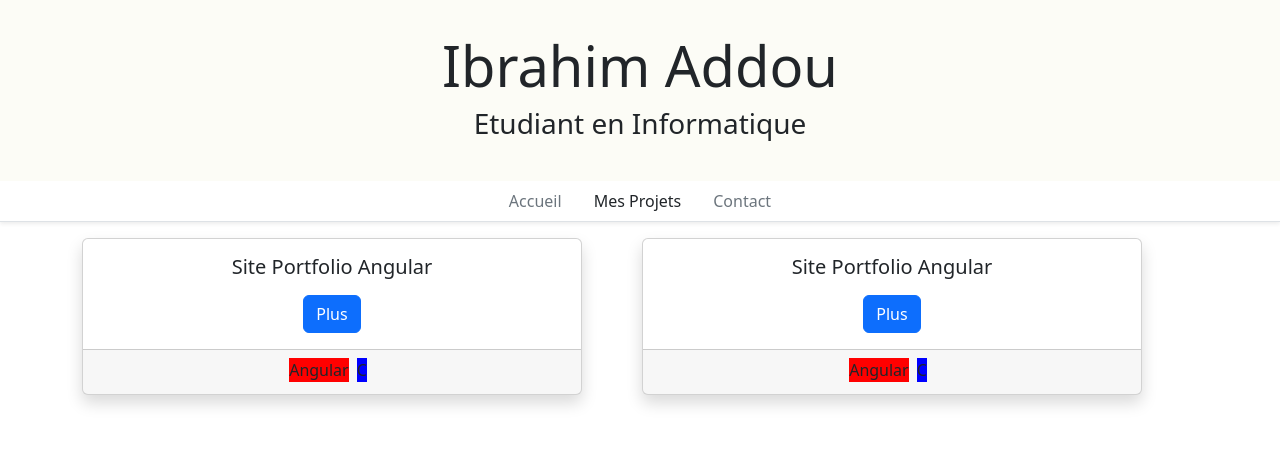
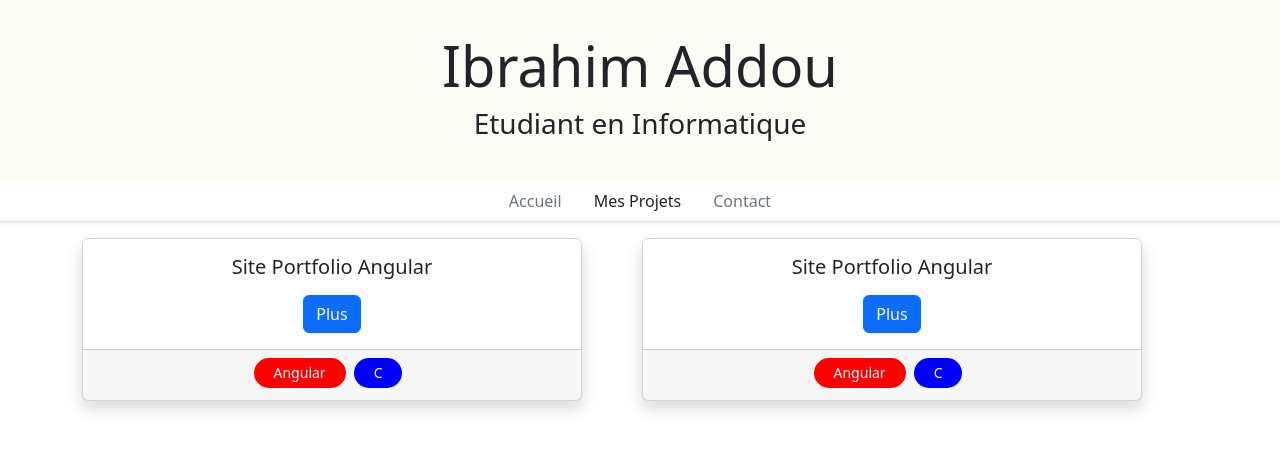
Before and after one commit to ibrahimaddou/myAngularWebsite, an Angular app: page /CV in a window 1280 px wide. Shown: the top 450 px of the page. Built offline with nearby package versions, Linux system fonts and the light colour scheme.

Commit message:
filtrer les projets 6 CSS card footer

```diff
--- a/src/app/project-card/project-card.component.css
+++ b/src/app/project-card/project-card.component.css
@@ -0,0 +1,10 @@
+.tag{
+    padding:0 20px;
+    height:30px;
+    width:fit-content;
+    font-size: 14px;
+    line-height: 30px;
+    border-radius: 25px;
+    background-color: blue;
+    color:white;
+}
```
